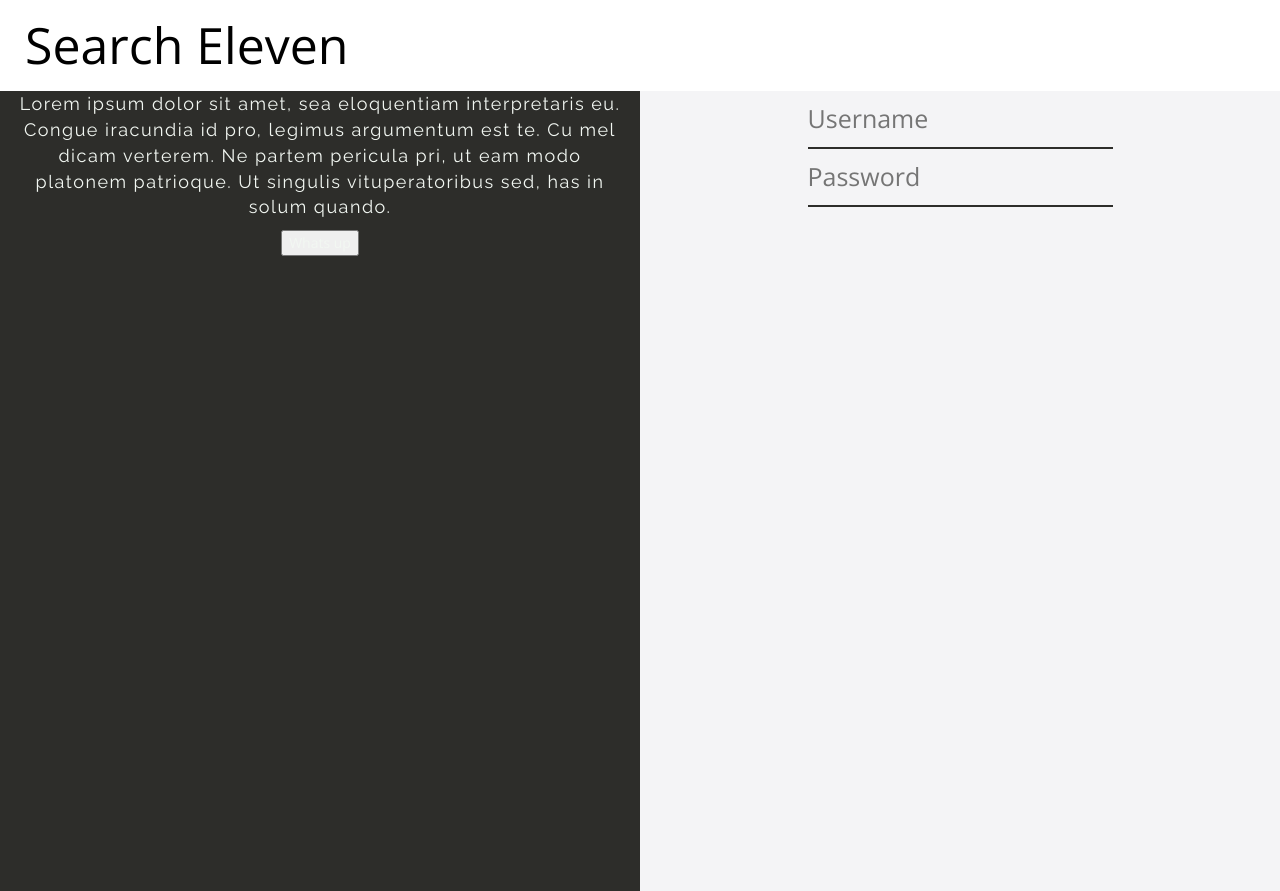
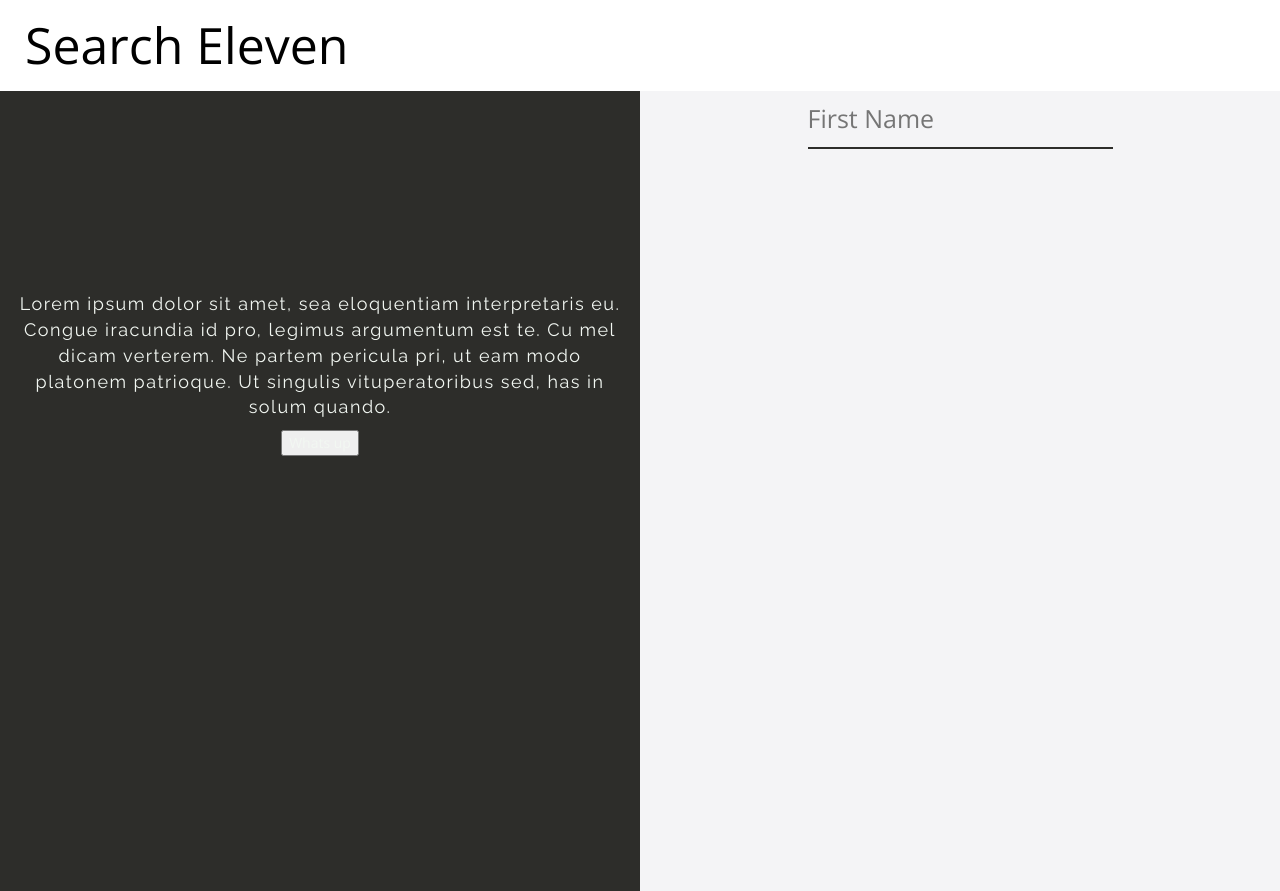
Before and after one commit to JiaWu1998/Search11, a Django app: template templates/index.html in a window 1280 px wide. Run offline with Django 3.2, Linux system fonts and the light colour scheme; the template is opened without the code that fills it, so the values that code supplies are empty; some libraries are stand-ins or nearby versions.

Commit message:
Front End Push

```diff
--- a/templates/assets/css/main.css
+++ b/templates/assets/css/main.css
@@ -31,14 +31,14 @@
 	font-size: 15px;
 }
 
-#search_page {
+#search_page,
+#progress_page {
 	display: none;
 }
 
 #search_page_top_text {
-	height: 500px;
+	box-sizing: border-box;
 	padding: 200px 0;
-	box-sizing: border-box;
 }
 
 #home_header {
@@ -84,3 +84,15 @@
 .body_text {
 	text-align: center;
 }
+
+.full_height {height: 100vh;}
+.vertical_center{top: 40%;}
+
+progress,
+progress::-webkit-progress-bar,
+progress::-webkit-progress-value,
+progress[role] {
+	width: 100%;
+	height: 30px;
+	border-radius: 40px;
+}
--- a/templates/assets/css/reset.css
+++ b/templates/assets/css/reset.css
@@ -41,3 +41,34 @@
 	border-collapse: collapse;
 	border-spacing: 0;
 }
+
+progress,          /* All HTML5 progress enabled browsers */
+progress[role]     /* polyfill */
+{
+
+  /* Turns off styling - not usually needed, but good to know. */
+	appearance: none;
+	-moz-appearance: none;
+	-webkit-appearance: none;
+
+	/* gets rid of default border in Firefox and Opera. */
+	border: none;
+
+	/* Needs to be in here for Safari polyfill so background images work as expected. */
+	background-size: auto;
+
+	/* Dimensions
+	width: 400px;
+	height: 60px;*/
+
+}
+
+/* Polyfill */
+progress[role]:after {
+	background-image: none; /* removes default background from polyfill */
+}
+
+/* Ensure fallback text doesn't appear in polyfill */
+progress[role] strong {
+	display: none;
+}
--- a/templates/assets/js/main.js
+++ b/templates/assets/js/main.js
@@ -1,4 +1,79 @@
+var config = {
+    apiKey: "AIzaSyCFsC9OFfU3_VxQtE575pqxvxRkMfMi5Eg",
+    authDomain: "search-eleven.firebaseapp.com",
+    databaseURL: "https://search-eleven.firebaseio.com",
+    projectId: "search-eleven",
+    storageBucket: "search-eleven.appspot.com",
+    messagingSenderId: "999597778948"
+  };
+  firebase.initializeApp(config);
+  database = firebase.database();
+  var chat = "";
+  var name = '';
+
 $('#show-button').on('click', function(){
-	$('#home_login_page').css('display', 'none');
-	$('#search_page').css('display', 'block');
-})
+	$('#home_login_page').fadeOut(1000);
+	$('#search_page').delay(1500).fadeIn(1000);
+	name = $('#name').val();
+});
+
+
+$('#click-me').on('click', function(){
+	$('#search_page').fadeOut(1000);
+	$('#progress_page').delay(1000).fadeIn(1000);
+	// var progress = $('#progress_bar').value();
+	// // while(progress < 100) {
+	// // 	progress++;
+
+	// //
+	// // }
+	// console.log(progress);
+
+
+    //addOne();
+    var message = $("#search_bar_input").val();
+	chat += message;
+	database.ref('users/'+name).set({
+		chat: chat
+	});
+	// database.ref().set({
+	// 	name: chat
+	// });
+
+});
+
+
+// function addOne() {
+// 	var bar = $("#progress_bar");
+//     if (bar.value < 100) { // this is the max value of the bar and the # of iterations
+//         setTimeout(addOne, 80); // this literal value controls the speed
+//         bar.value += 1;
+//     }else{
+//         return;
+//     }
+// };
+
+
+
+
+  // $(function(){
+		// 	$("#send-button").on("click", function(){
+		// 		console.log("Send Button Clicked");
+		// 		var message = $("#search_bar_input").val();
+		// 		chat += message + "<br>";
+		// 		console.log(chat);
+		// 		database.ref().set({
+		// 			chat: chat
+		// 		});
+		// 	})
+		// });
+
+		// database.ref().on("value",
+		// 	function(data) {
+		// 		console.log(data.val());
+		// 		chat = data.val().chat;
+		// 		$("#chatty").html(chat);
+		// 	},
+		// 	function(error){
+		// 		console.log(error);
+		// 	})
--- a/templates/index.html
+++ b/templates/index.html
@@ -3,13 +3,15 @@
 <head>
 	<meta charset="UTF-8">
 	<meta name="viewport" content="width=device-width, initial-scale=1">
+	<meta name="google-signin-scope" content="profile email">
+    <meta name="google-signin-client_id" content="714081559635-p3qdv6e7gubham21s2t2rvv9l2m8m56l.apps.googleusercontent.com">
 	<title>Search Eleven</title>
 	<link rel="stylesheet" type="text/css" href="assets/css/reset.css">
 	<link rel="stylesheet" href="https://maxcdn.bootstrapcdn.com/bootstrap/3.3.6/css/bootstrap.min.css" integrity="sha384-1q8mTJOASx8j1Au+a5WDVnPi2lkFfwwEAa8hDDdjZlpLegxhjVME1fgjWPGmkzs7" crossorigin="anonymous">
 	<link href="https://fonts.googleapis.com/css?family=Dosis|Open+Sans|Oxygen|Raleway" rel="stylesheet">
 	<link rel="stylesheet" type="text/css" href="assets/css/main.css">
 	<script src="https://cdnjs.cloudflare.com/ajax/libs/jquery/3.2.1/jquery.min.js"></script>
-</head>
+	<script src="https://www.gstatic.com/firebasejs/4.6.2/firebase.js"></script>
 <body>
 	<div id="home_login_page" class="container-fluid">
 		<div id="home_header" class="row">
@@ -17,14 +19,14 @@
 				Search Eleven
 			</div>
 		</div>
-		<div id="home_login_body" class="row">
-			<div class="col-md-6 body_text">
+		<div id="home_login_body" class="row full_height">
+			<div class="col-md-6 body_text vertical_center">
 				<p>Lorem ipsum dolor sit amet, sea eloquentiam interpretaris eu. Congue iracundia id pro, legimus argumentum est te. Cu mel dicam verterem. Ne partem pericula pri, ut eam modo platonem patrioque. Ut singulis vituperatoribus sed, has in solum quando. </p>
 				<button id="show-button">Whats up</button>
 			</div>
 			<div id="login_credentials" class="col-md-6 body_text">
-				<input type="text" name="username" id="username" class="small_input" placeholder="Username" />
-				<input type="text" name="password" id="password" class="small_input" placeholder="Password" />
+				<input type="text" name="username" id="name" class="small_input" placeholder="First Name" />
+				<!-- <input type="text" name="password" id="password" class="small_input" placeholder="Password" /> -->
 			</div>
 		</div>
 	</div>
@@ -40,9 +42,20 @@
 						<input type="text" id="search_bar_input" class="large_input" placeholder="Keywords or phrases?" />
 					</div>
 					<div id="search_page_bottom_text" class="col-md-12 body_text">
-						<h3>Seperate different phrases with commas</h3>
+						<h3>Seperate different phrases with commas</h3><br />
+						<button id="click-me">Click Me</button>
 					</div>
 				</div>
+			</div>
+			<div class="col-md-2"></div>
+		</div>
+	</div>
+	<div id="progress_page" class="container-fluid">
+		<div class="row full_height">
+			<div class="col-md-2"></div>
+			<div class="col-md-8 vertical_center body_text">
+				<h3>Scanning your files for relevant information...</h3>
+				<progress id='progress_bar' value='0' max="100">
 			</div>
 			<div class="col-md-2"></div>
 		</div>
```
